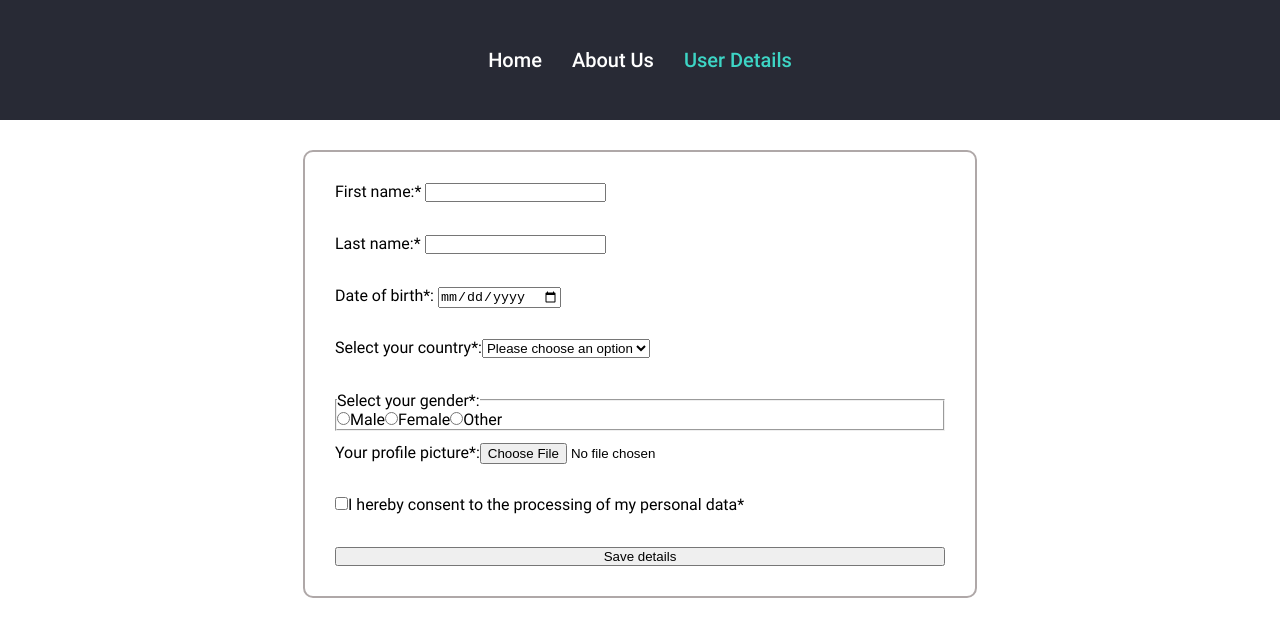
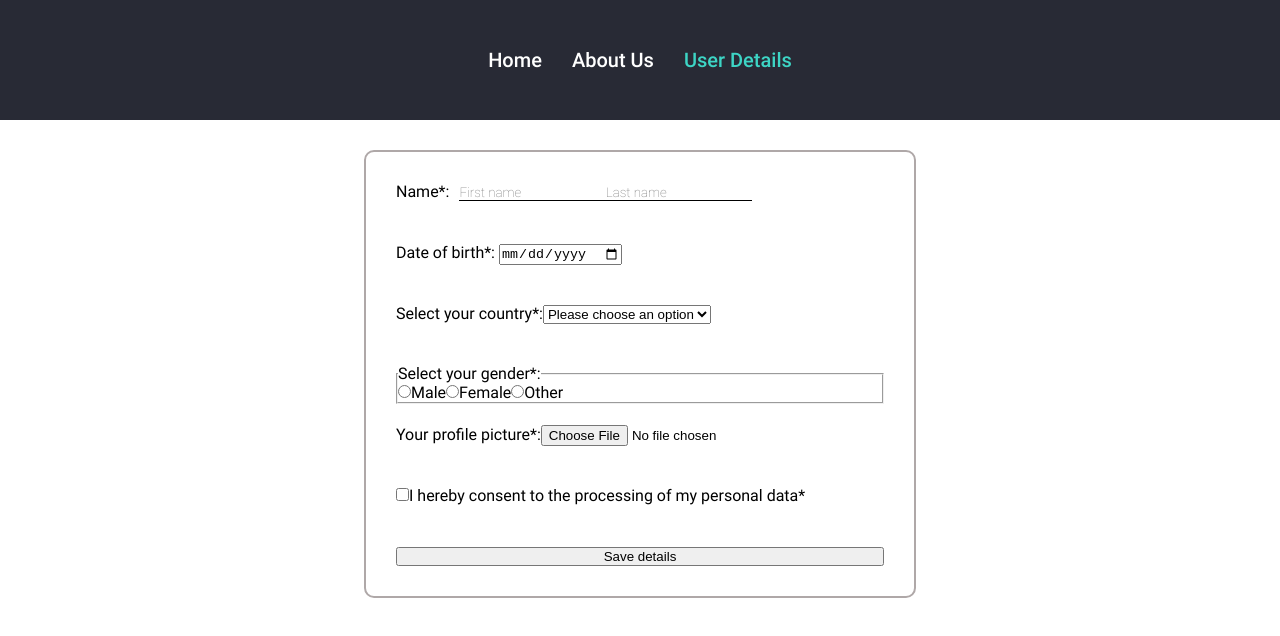
Before and after one commit to shevelevbv/RSS-React-March2023, a React (Vite) app in the folder components/: page /user in a window 1280 px wide. Shown: the top 636 px of the page. Built offline with nearby package versions, Linux system fonts and the light colour scheme.

Commit message:
feat: style name inputs

```diff
--- a/components/src/components/UserForm.tsx
+++ b/components/src/components/UserForm.tsx
@@ -73,15 +73,15 @@ class UserForm extends React.Component<IPropsType> {
       name = name.trim();
       const startsWithUpperLetter: boolean = /^[A-Z]/.test(name);
       if (!startsWithUpperLetter) {
-        errors[refName as keyof IErrors] = 'The name should start with an upper-case Latin letter';
+        errors[refName as keyof IErrors] = 'The name must start with an upper-case letter';
       }
       const onlyLettersInName = /^[A-Za-z]+$/.test(name);
       if (!onlyLettersInName) {
-        errors[refName as keyof IErrors] = 'The name should contain only Latin letters';
+        errors[refName as keyof IErrors] = 'The name must contain only Latin letters';
       }
       const nameLength = name.length;
       if (nameLength < 3) {
-        errors[refName as keyof IErrors] = 'The name should be at least 3 letters long';
+        errors[refName as keyof IErrors] = 'The name must be at least 3 letters long';
       }
     }
     return errors;
@@ -205,13 +205,16 @@ class UserForm extends React.Component<IPropsType> {
     return (
       <>
         <form onSubmit={this.handleSubmit} ref={this.form} className="form">
-          <div className="form__input_container">
-            <NameInput text="First name:" nameInput={this.nameInput} />
-            <ErrorText errorMessage={this.state.errors.name} />
-          </div>
-          <div className="form__input_container">
-            <NameInput text="Last name:" nameInput={this.lastNameInput} />
-            <ErrorText errorMessage={this.state.errors.lastName} />
+          <div className="form__name">
+            <span className="form__name__title">Name*:</span>
+            <div className="form__input_container form__name__input_container">
+              <NameInput text="First name" nameInput={this.nameInput} />
+              <ErrorText errorMessage={this.state.errors.name} />
+            </div>
+            <div className="form__input_container form__name__input_container">
+              <NameInput text="Last name" nameInput={this.lastNameInput} />
+              <ErrorText errorMessage={this.state.errors.lastName} />
+            </div>
           </div>
           <div className="form__input_container">
             <DateInput dateInput={this.dateInput} />
--- a/components/src/components/form-components/NameInput.tsx
+++ b/components/src/components/form-components/NameInput.tsx
@@ -12,7 +12,12 @@ class NameInput extends React.Component<IPropsType> {
     return (
       <div>
         <label>
-          {this.props.text}* <input type="text" ref={this.props.nameInput} />
+          <input
+            type="text"
+            ref={this.props.nameInput}
+            placeholder={this.props.text}
+            className="form__name__input"
+          />
         </label>
       </div>
     );
--- a/components/src/styles/UserDetails.scss
+++ b/components/src/styles/UserDetails.scss
@@ -7,7 +7,7 @@
 
 .form {
   font-family: "Roboto Regular", sans-serif;
-  width: 50%;
+  width: 40%;
   height: 30vw;
   display: flex;
   flex-direction: column;
@@ -19,11 +19,46 @@
 
   &__input_container {
     height: 35px;
+    display: flex;
+    flex-direction: column;
+  }
+
+  &__name {
+    display: flex;
+    justify-content: flex-start;
+
+    &__input_container {
+      width: 30%;
+    }
+
+    &__title {
+      margin-right: 10px;
+    }
+
+    &__input {
+      display: inline-block;
+      width: 100%;
+      outline: none;
+      border: none;
+      border-bottom: 1px solid black;
+
+      &::placeholder {
+        font-family: "Roboto Thin", sans-serif;
+      }
+
+      &:focus {
+        border-color: #3dd5c5;
+      }
+
+      &:hover {
+        cursor: pointer;
+      }
+    }
   }
 
   &__error_text {
     color: red;
-    font-size: 15px;
+    font-size: 11px;
     font-style: oblique;
   }
 
--- a/components/src/styles/fonts.scss
+++ b/components/src/styles/fonts.scss
@@ -7,3 +7,8 @@
   font-family: 'Roboto Medium';
   src: url('../assets/fonts/Roboto/Roboto-Medium.ttf')
 }
+
+@font-face {
+  font-family: 'Roboto Thin';
+  src: url('../assets/fonts/Roboto/Roboto-Thin.ttf');
+}
```
